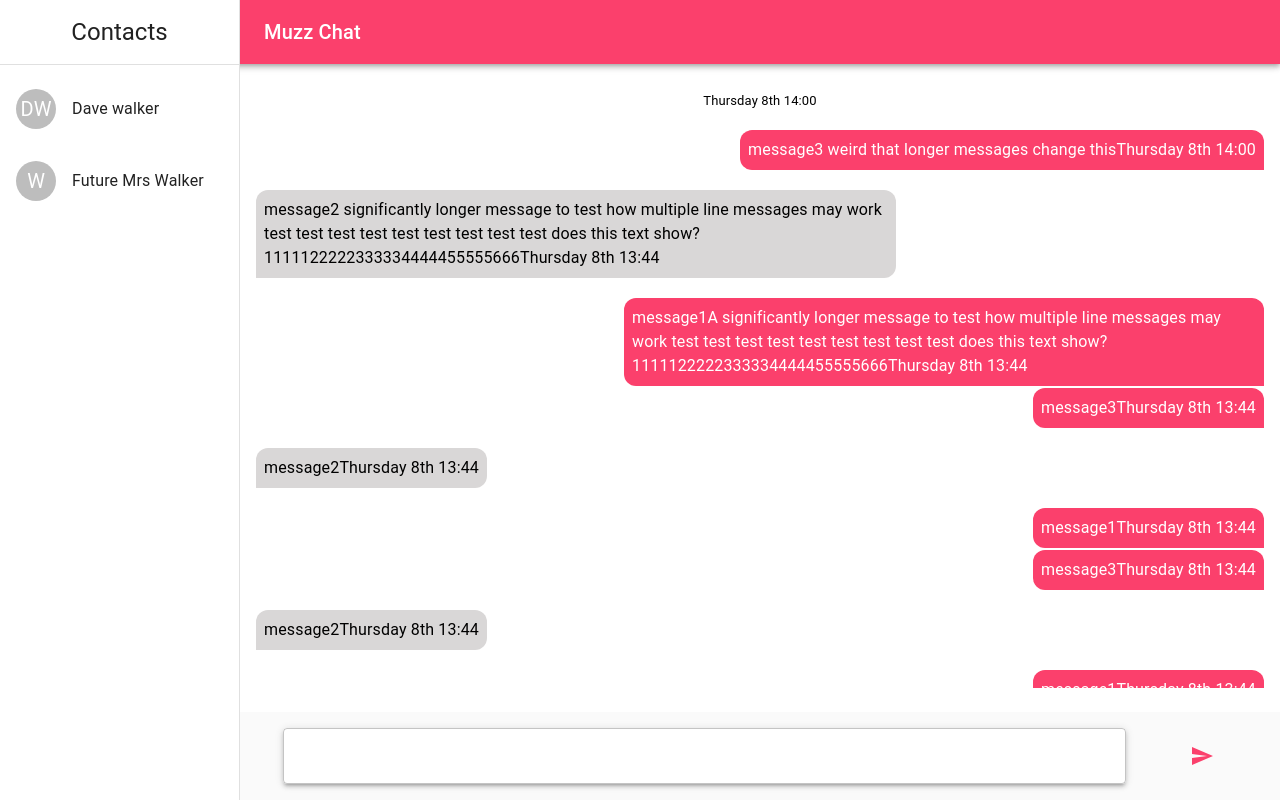
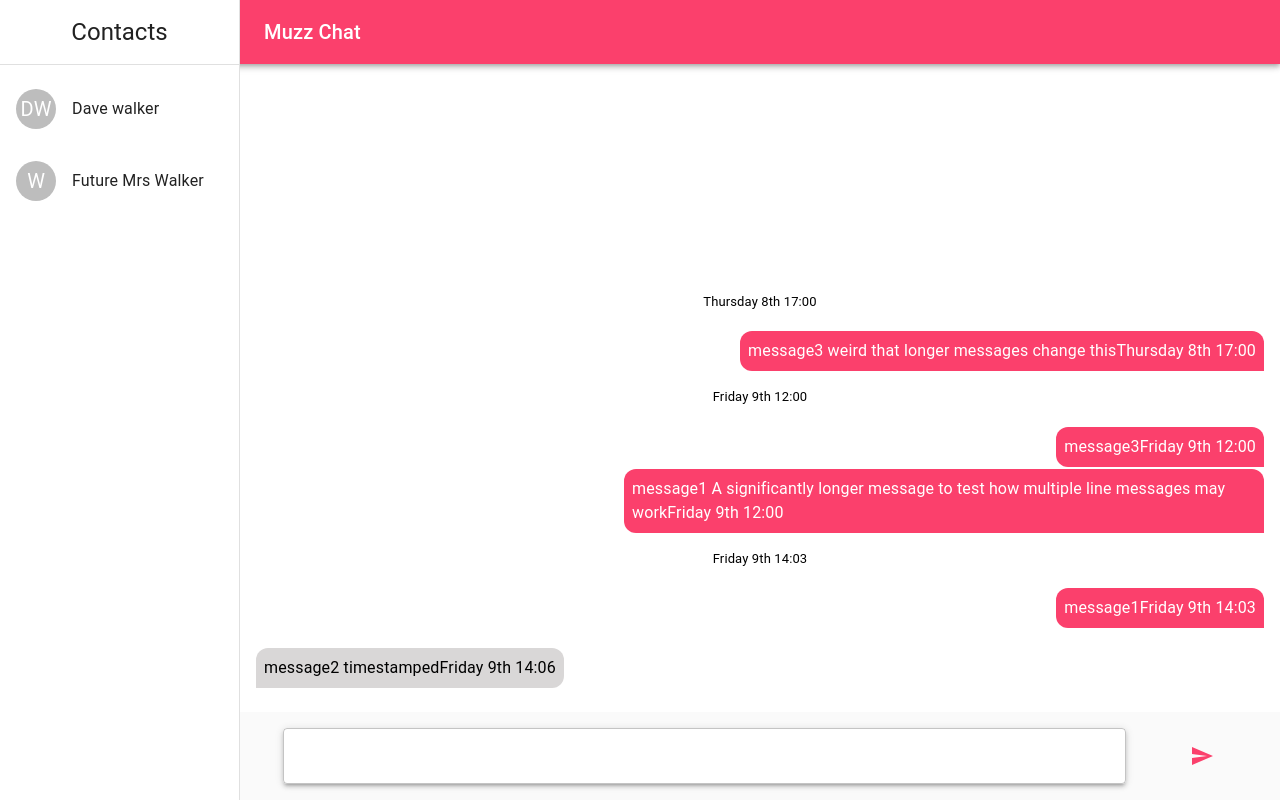
Before and after one commit to DavidWalker-hub/Muzz-Chat, a React (Vite) app: page / in a window 1280 px wide. Built offline with nearby package versions, Linux system fonts and the light colour scheme.

Commit message:
use data from context to populate chat and provide default data

```diff
--- a/src/components/Chat.tsx
+++ b/src/components/Chat.tsx
@@ -1,6 +1,5 @@
 import {
   Box,
-  Button,
   Grid,
   IconButton,
   Paper,
@@ -9,163 +8,13 @@
 } from "@mui/material";
 import SendIcon from "@mui/icons-material/Send";
 import React from "react";
-import { IMessage } from "../types/message";
 import { differenceInSeconds, format } from "date-fns";
-
-const messages: IMessage[] = [
-  {
-    message:
-      "message1 A significantly longer message to test how multiple line messages may work",
-    sender: "123456",
-    recipient: "654321",
-    timeStamp: new Date("06-09-2023 12:00"),
-  },
-  //   {
-  //     message: "message2",
-  //     sender: "654321",
-  //     recipient: "123456",
-  //     timeStamp: new Date("06-09-2023 14:02"),
-  //   },
-  {
-    message: "message3",
-    sender: "123456",
-    recipient: "654321",
-    timeStamp: new Date("06-09-2023 12:02:10"),
-  },
-  {
-    message: "message1",
-    sender: "123456",
-    recipient: "654321",
-    timeStamp: new Date("06-09-2023 14:03:30"),
-  },
-  {
-    message: "message2 timestamped",
-    sender: "654321",
-    recipient: "123456",
-    timeStamp: new Date("06-09-2023 14:06:30"),
-  },
-  {
-    message: "message3",
-    sender: "123456",
-    recipient: "654321",
-    timeStamp: new Date(),
-  },
-  {
-    message: "message1",
-    sender: "123456",
-    recipient: "654321",
-    timeStamp: new Date(),
-  },
-  {
-    message: "message2",
-    sender: "654321",
-    recipient: "123456",
-    timeStamp: new Date(),
-  },
-  {
-    message: "message3",
-    sender: "123456",
-    recipient: "654321",
-    timeStamp: new Date(),
-  },
-  {
-    message: "message1",
-    sender: "123456",
-    recipient: "654321",
-    timeStamp: new Date(),
-  },
-  {
-    message: "message2",
-    sender: "654321",
-    recipient: "123456",
-    timeStamp: new Date(),
-  },
-  {
-    message: "message3",
-    sender: "123456",
-    recipient: "654321",
-    timeStamp: new Date(),
-  },
-  {
-    message: "message1",
-    sender: "123456",
-    recipient: "654321",
-    timeStamp: new Date(),
-  },
-  {
-    message: "message2",
-    sender: "654321",
-    recipient: "123456",
-    timeStamp: new Date(),
-  },
-  {
-    message: "message3",
-    sender: "123456",
-    recipient: "654321",
-    timeStamp: new Date(),
-  },
-  {
-    message: "message1",
-    sender: "123456",
-    recipient: "654321",
-    timeStamp: new Date(),
-  },
-  {
-    message: "message2",
-    sender: "654321",
-    recipient: "123456",
-    timeStamp: new Date(),
-  },
-  {
-    message: "message3",
-    sender: "123456",
-    recipient: "654321",
-    timeStamp: new Date(),
-  },
-  {
-    message: "message1",
-    sender: "123456",
-    recipient: "654321",
-    timeStamp: new Date(),
-  },
-  {
-    message: "message2",
-    sender: "654321",
-    recipient: "123456",
-    timeStamp: new Date(),
-  },
-  {
-    message: "message3",
-    sender: "123456",
-    recipient: "654321",
-    timeStamp: new Date(),
-  },
-  {
-    message:
-      "message1A significantly longer message to test how multiple line messages may work test test test test test test test test test does this text show? 1111122222333334444455555666",
-    sender: "123456",
-    recipient: "654321",
-    timeStamp: new Date(),
-  },
-  {
-    message:
-      "message2 significantly longer message to test how multiple line messages may work test test test test test test test test test does this text show? 1111122222333334444455555666",
-    sender: "654321",
-    recipient: "123456",
-    timeStamp: new Date(),
-  },
-  {
-    message: "message3 weird that longer messages change this",
-    sender: "123456",
-    recipient: "654321",
-    timeStamp: new Date("06-08-2023 14:00"),
-  },
-];
+import { useChat } from "../contexts/chat.context";
 
 export const Chat: React.FC = () => {
-  console.log("messages", messages);
   const userId = "123456";
-
+  const { sortedConversation } = useChat();
+  console.log("chat", sortedConversation);
   return (
     <Grid
       container
@@ -196,11 +45,11 @@
       </Grid>
       <Grid item container xs={10} overflow={"scroll"} sx={{ height: "100%" }}>
         <Grid item container direction={"column-reverse"}>
-          {messages.map((message, i, messages) => {
+          {sortedConversation.map((message, i, messages) => {
             const isUserMessage = message.sender === userId;
             const timeGap = differenceInSeconds(
-              messages[i + 1]?.timeStamp,
-              message.timeStamp
+              message.timeStamp,
+              messages[i + 1]?.timeStamp
             );
             const showTimeStamp = timeGap > 3600 || i === messages.length - 1;
             const groupedMessage =
--- a/src/contexts/chat.context.tsx
+++ b/src/contexts/chat.context.tsx
@@ -1,7 +1,11 @@
-import { createContext, useContext } from "react";
+import { createContext, useContext, useState } from "react";
 import { defaultConversation } from "../data/conversation";
+import { IMessage } from "../types/message";
+import { differenceInSeconds } from "date-fns";
 
-export const ChatContext = createContext(defaultConversation);
+export const ChatContext = createContext({
+  sortedConversation: defaultConversation || [],
+});
 
 export const useChat = () => {
   return useContext(ChatContext);
@@ -13,5 +17,14 @@
 };
 
 const useChatStore = () => {
-  return [...defaultConversation];
+  const sortConversation = (conversation: IMessage[]) => {
+    return conversation.sort((a, b) =>
+      differenceInSeconds(b.timeStamp, a.timeStamp)
+    );
+  };
+  const [sortedConversation, setSortedConversation] = useState<IMessage[] | []>(
+    sortConversation(defaultConversation)
+  );
+
+  return { sortedConversation };
 };
--- a/src/data/conversation.ts
+++ b/src/data/conversation.ts
@@ -2,9 +2,35 @@
 
 export const defaultConversation: IMessage[] = [
   {
+    message:
+      "message1 A significantly longer message to test how multiple line messages may work",
     sender: "123456",
     recipient: "654321",
-    timeStamp: new Date(),
-    message: "hi",
+    timeStamp: new Date("06-09-2023 12:00:15"),
+  },
+  {
+    message: "message2 timestamped",
+    sender: "654321",
+    recipient: "123456",
+    timeStamp: new Date("06-09-2023 14:06:30"),
+  },
+
+  {
+    message: "message1",
+    sender: "123456",
+    recipient: "654321",
+    timeStamp: new Date("06-09-2023 14:03:30"),
+  },
+  {
+    message: "message3",
+    sender: "123456",
+    recipient: "654321",
+    timeStamp: new Date("06-09-2023 12:00:10"),
+  },
+  {
+    message: "message3 weird that longer messages change this",
+    sender: "123456",
+    recipient: "654321",
+    timeStamp: new Date("06-08-2023 17:00"),
   },
 ];
```
